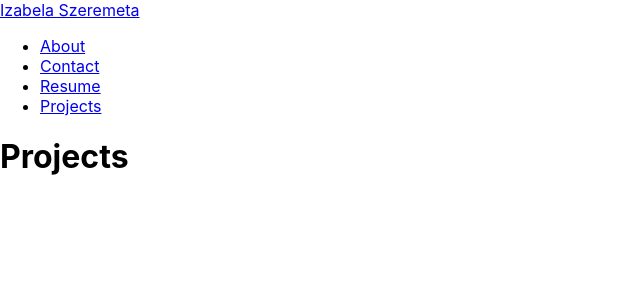
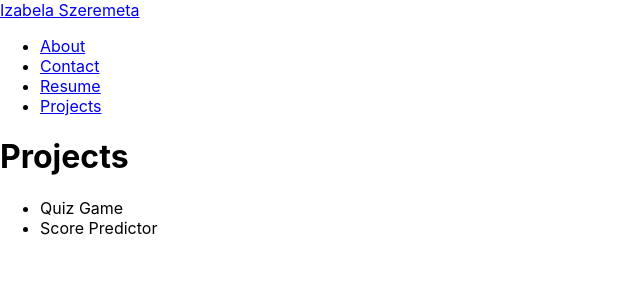
Before and after one commit to izabela2279/portfolio, a React (Create React App) app: page /projects in a window 1280 px wide. Shown: the top 300 px of the page, without its empty margins (0-640 px from the left). Built offline with nearby package versions, Linux system fonts and the light colour scheme.

Commit message:
map projects

```diff
--- a/src/pages/Projects.jsx
+++ b/src/pages/Projects.jsx
@@ -1,6 +1,16 @@
+import { projects } from "../data/projects"
+
 function Projects() {
   return (
-    <h1>Projects</h1>
+    <>
+      <h1>Projects</h1>
+      <ul>
+      {projects.map(project =>
+        <li id="container" key={project.title}>
+          {project.title}
+        </li>)}
+      </ul>
+    </>
   )
 }
 
```
